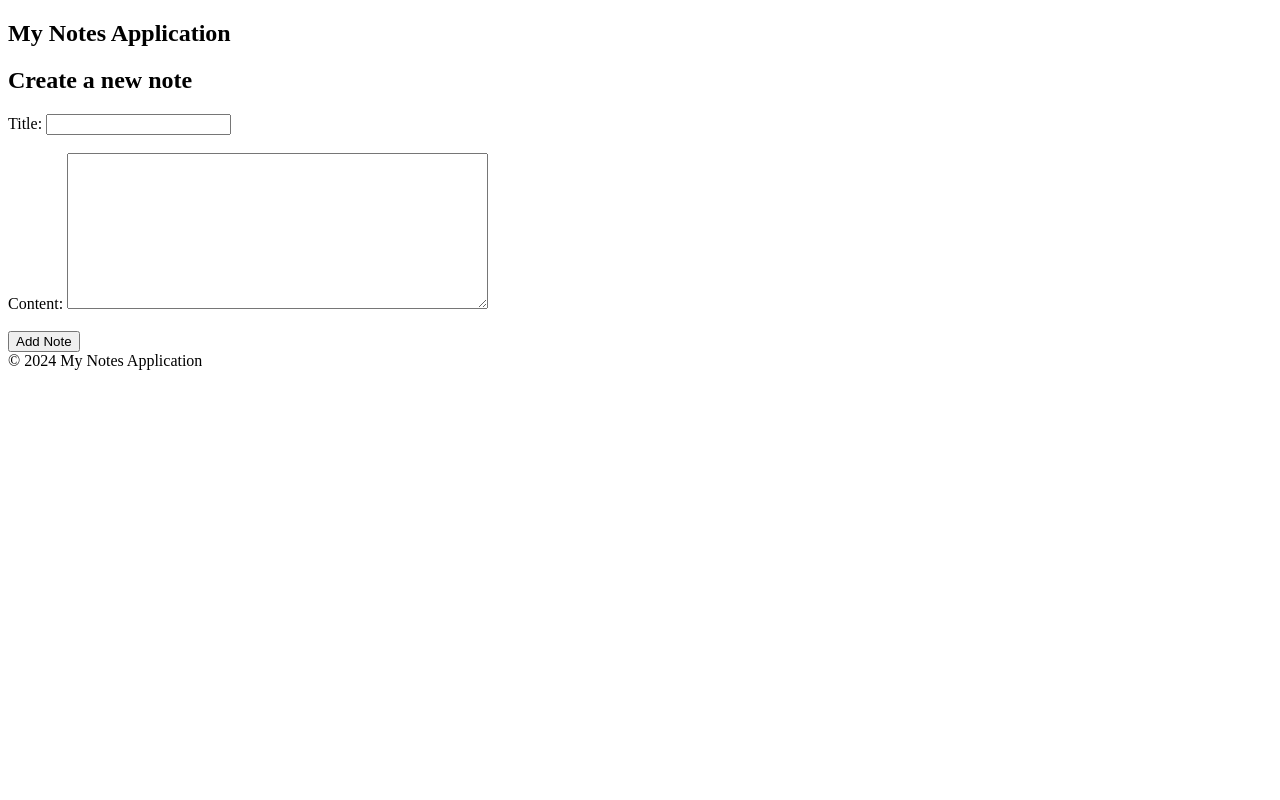
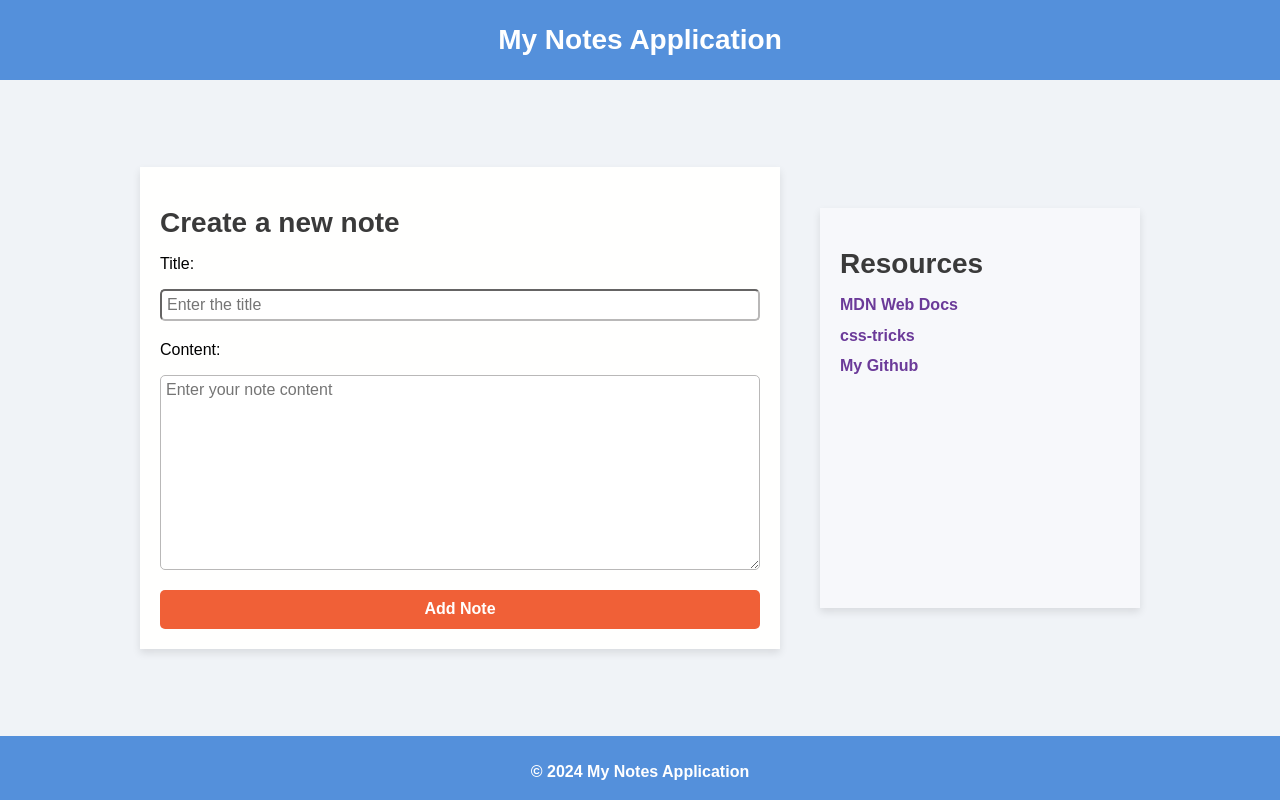
Before and after one commit to AlexandreCK/00_semantic-html-css, a plain HTML site: page index.html in a window 1280 px wide. Drawn offline with Linux system fonts and the light colour scheme.

Commit message:
Added stipulated changes in the challenge, missing a few touchups

```diff
--- a/index.html
+++ b/index.html
@@ -1,5 +1,6 @@
 <!DOCTYPE html>
 <html lang="en">
+
 <head>
     <meta charset="UTF-8">
     <meta name="viewport" content="width=device-width, initial-scale=1.0">
@@ -7,27 +8,35 @@
     <link rel="stylesheet" type="text/css" href="/style.css" />
     <link rel="stylesheet" href="/sanitize.css">
 </head>
+
 <body>
     <nav>
         <H1>My Notes Application</H1>
     </nav>
     <main>
-        <div>
-            <h2>Create a new note</h2>
-            <form>
-                <label for="title">Title:</label>
-                <input type="text" id="title" name="title"><br><br>
 
-                <label for="content">Content:</label>
-                <textarea id="content"
-                name="content" rows="10" cols="50"></textarea><br><br>
-
-                <input type="submit" value="Add Note">
-            </form>
-        </div>
+            <section class="note">
+                <h2>Create a new note</h2>
+                <form>
+                    <label for="title">Title:</label>
+                    <input type="text" id="title" name="title" placeholder="Enter the title">
+                    <label for="content">Content:</label>
+                    <textarea id="content" name="content" rows="10" cols="50" placeholder="Enter your note content"></textarea>
+                    <input type="submit" value="Add Note" class="form-button">
+                </form>
+            </section>
+            <section class="resources">
+                <h2>Resources</h2>
+                <div class="elements">
+                    <a href="">MDN Web Docs</a>
+                    <a href="https://css-tricks.com/snippets/css/a-guide-to-flexbox/">css-tricks</a>
+                    <a href="">My Github</a>
+                </div>
+            </section>
     </main>
     <footer>
-        &copy; 2024 My Notes Application
+        <p>&copy; 2024 My Notes Application</p>
     </footer>
 </body>
+
 </html>
--- a/sanitize.css
+++ b/sanitize.css
@@ -0,0 +1,299 @@
+/*! sanitize.css v13.0.0 | MIT License | github.com/csstools/sanitize.css */
+
+/* Document
+   ========================================================================== */
+
+/**
+ * 1. Remove the margin in all browsers.
+ * 2. Remove the default font size and weight for headings in all browsers.
+ */
+
+ html {
+    line-height: 1.15; /* 1 */
+    -webkit-text-size-adjust: 100%; /* 2 */
+  }
+
+  /* Sections
+     ========================================================================== */
+
+  /**
+   * Remove the margin in all browsers.
+   */
+
+  body {
+    margin: 0;
+  }
+
+  /**
+   * As a best practice, apply box-sizing: border-box to all elements.
+   *
+   * This ensures that the padding and border are included in the element's
+   * width and height.
+   */
+
+  *,
+  *::before,
+  *::after {
+    box-sizing: border-box;
+  }
+
+  /* Grouping content
+     ========================================================================== */
+
+  /**
+   * 1. Add the correct height in Firefox.
+   * 2. Correct the inheritance and scaling of font size in all browsers.
+   */
+
+  hr {
+    height: 0; /* 1 */
+    color: inherit; /* 2 */
+  }
+
+  /**
+   * Add the correct text decoration in Chrome, Edge, and Safari.
+   */
+
+  abbr[title] {
+    text-decoration: underline dotted;
+  }
+
+  /* Text-level semantics
+     ========================================================================== */
+
+  /**
+   * Add the correct font weight in Edge and Safari.
+   */
+
+  b,
+  strong {
+    font-weight: bolder;
+  }
+
+  /**
+   * 1. Correct the inheritance and scaling of font size in all browsers.
+   * 2. Correct the odd 'em' font sizing in all browsers.
+   */
+
+  code,
+  kbd,
+  samp,
+  pre {
+    font-family: ui-monospace, SFMono-Regular, Consolas, 'Liberation Mono', Menlo, monospace; /* 1 */
+    font-size: 1em; /* 2 */
+  }
+
+  /**
+   * Add the correct font size in all browsers.
+   */
+
+  small {
+    font-size: 80%;
+  }
+
+  /**
+   * Prevent sub and sup elements from affecting the line height in all browsers.
+   */
+
+  sub,
+  sup {
+    font-size: 75%;
+    line-height: 0;
+    position: relative;
+    vertical-align: baseline;
+  }
+
+  sub {
+    bottom: -0.25em;
+  }
+
+  sup {
+    top: -0.5em;
+  }
+
+  /* Embedded content
+     ========================================================================== */
+
+  /**
+   * Remove the border on images inside links in IE 10.
+   */
+
+  img {
+    border-style: none;
+  }
+
+  /* Forms
+     ========================================================================== */
+
+  /**
+   * 1. Change the font styles in all browsers.
+   * 2. Remove the margin in Firefox and Safari.
+   */
+
+  button,
+  input,
+  optgroup,
+  select,
+  textarea {
+    font-family: inherit; /* 1 */
+    font-size: 100%; /* 1 */
+    line-height: 1.15; /* 1 */
+    margin: 0; /* 2 */
+  }
+
+  /**
+   * Show the overflow in IE.
+   * 1. Show the overflow in Edge.
+   */
+
+  button,
+  input { /* 1 */
+    overflow: visible;
+  }
+
+  /**
+   * Remove the inheritance of text transform in Edge and Firefox.
+   */
+
+  button,
+  select {
+    text-transform: none;
+  }
+
+  /**
+   * Correct the inability to style clickable types in iOS and Safari.
+   */
+
+  button,
+  [type="button"],
+  [type="reset"],
+  [type="submit"] {
+    -webkit-appearance: button;
+  }
+
+  /**
+   * Remove the inner border and padding in Firefox.
+   */
+
+  ::-moz-focus-inner {
+    border-style: none;
+    padding: 0;
+  }
+
+  /**
+   * Restore the focus styles unset by the previous rule.
+   */
+
+  :-moz-focusring {
+    outline: 1px dotted ButtonText;
+  }
+
+  /**
+   * Correct the padding in Firefox.
+   */
+
+  fieldset {
+    padding: 0.35em 0.75em 0.625em;
+  }
+
+  /**
+   * 1. Correct the text wrapping in Edge and IE.
+   * 2. Correct the color inheritance from fieldset elements in IE.
+   * 3. Remove the padding so developers are not caught out when they zero out
+   *    fieldset elements in all browsers.
+   */
+
+  legend {
+    box-sizing: border-box; /* 1 */
+    color: inherit; /* 2 */
+    display: table; /* 1 */
+    max-width: 100%; /* 1 */
+    padding: 0; /* 3 */
+    white-space: normal; /* 1 */
+  }
+
+  /**
+   * Add the correct vertical alignment in Chrome, Firefox, and Opera.
+   */
+
+  progress {
+    vertical-align: baseline;
+  }
+
+  /**
+   * Remove the default vertical scrollbar in IE 10+.
+   */
+
+  textarea {
+    overflow: auto;
+  }
+
+  /**
+   * 1. Add the correct box sizing in IE 10.
+   * 2. Remove the padding in IE 10.
+   */
+
+  [type="checkbox"],
+  [type="radio"] {
+    box-sizing: border-box; /* 1 */
+    padding: 0; /* 2 */
+  }
+
+  /**
+   * Correct the cursor style of increment and decrement buttons in Safari.
+   */
+
+  [type="number"]::-webkit-inner-spin-button,
+  [type="number"]::-webkit-outer-spin-button {
+    height: auto;
+  }
+
+  /**
+   * 1. Correct the odd appearance in Chrome and Safari.
+   * 2. Correct the outline style in Safari.
+   */
+
+  [type="search"] {
+    -webkit-appearance: textfield; /* 1 */
+    outline-offset: -2px; /* 2 */
+  }
+
+  /**
+   * Remove the inner padding in Chrome and Safari on macOS.
+   */
+
+  [type="search"]::-webkit-search-decoration {
+    -webkit-appearance: none;
+  }
+
+  /**
+   * 1. Correct the inability to style clickable types in iOS and Safari.
+   * 2. Change font properties to inherit in Safari.
+   */
+
+  ::-webkit-file-upload-button {
+    -webkit-appearance: button; /* 1 */
+    font: inherit; /* 2 */
+  }
+
+  /* Interactive
+     ========================================================================== */
+
+  /*
+   * Add the correct display in Chrome and Safari.
+   */
+
+  summary {
+    display: list-item;
+  }
+
+  /* Scripting
+     ========================================================================== */
+
+  /**
+   * Add the correct display in IE 10+.
+   */
+
+  [hidden] {
+    display: none;
+  }
--- a/style.css
+++ b/style.css
@@ -0,0 +1,116 @@
+* {
+  padding: 0;
+  margin: 0;
+  font-family: Arial, Helvetica, sans-serif;
+  box-sizing: border-box;
+}
+
+nav {
+  background-color: #5490db;
+  min-height: 10vh;
+  min-width: 100vw;
+  display: flex;
+  align-items: center;
+  justify-content: center;
+}
+
+nav > h1 {
+  color: white;
+  font-weight: bolder;
+  font-size: 28px;
+}
+
+
+main {
+    background-color: #f0f3f7;
+    min-width: 100vw;
+    min-height: 82vh;
+    display: flex;
+    align-items: center;
+    justify-content: center;
+}
+
+.note {
+  background-color: #fffffe;
+  padding: 20px;
+  width: 50vw;
+  height: auto;
+  min-height: 50vh;
+  margin-right: 5vh;
+  box-shadow: 0px 4px 8px rgba(0, 0, 0, 0.1);
+  }
+
+.resources {
+  background-color: #f7f8fb;
+  padding: 20px;
+  width: 25vw;
+  height: auto;
+  min-height: 50vh;
+  box-shadow: 0px 4px 8px rgba(0, 0, 0, 0.1);
+}
+
+.resources > h2,
+.note > h2 {
+  font-weight: bolder;
+  margin-bottom: 2vh;
+  margin-top: 2.5vh;
+  color: #3a3a3a;
+  font-size: 28px;
+}
+
+.elements {
+  display: flex;
+  flex-direction: column;
+  justify-content: start;
+}
+
+.elements > a {
+  text-decoration: none;
+  margin-bottom: 1.5vh;
+  color: #6b3a99;
+  font-weight: bold;
+}
+
+form {
+  gap: 15px;
+  display: flex;
+  flex-direction: column;
+}
+
+#title, #content {
+  border-color: #b9b8b8;
+  border-radius: 5px;
+  padding: 5px;
+  margin-bottom: 5px;
+  }
+
+label, input, textarea {
+  margin: 0;
+  padding: 0;
+  }
+
+.form-button {
+  background-color: #f06037;
+  color: #fffffe;
+  border: none;
+  border-radius: 5px;
+  padding: 10px 20px;
+  font-size: 16px;
+  cursor: pointer;
+  font-weight: bold;
+  }
+
+footer {
+  background-color: #5490db;
+  min-height: 8vh;
+  min-width: 100vw;
+  display: flex;
+  align-items: center;
+  justify-content: center;
+}
+
+footer > p {
+  color: white;
+  font-weight: bold;
+  margin-top: 1vh;
+}
```
